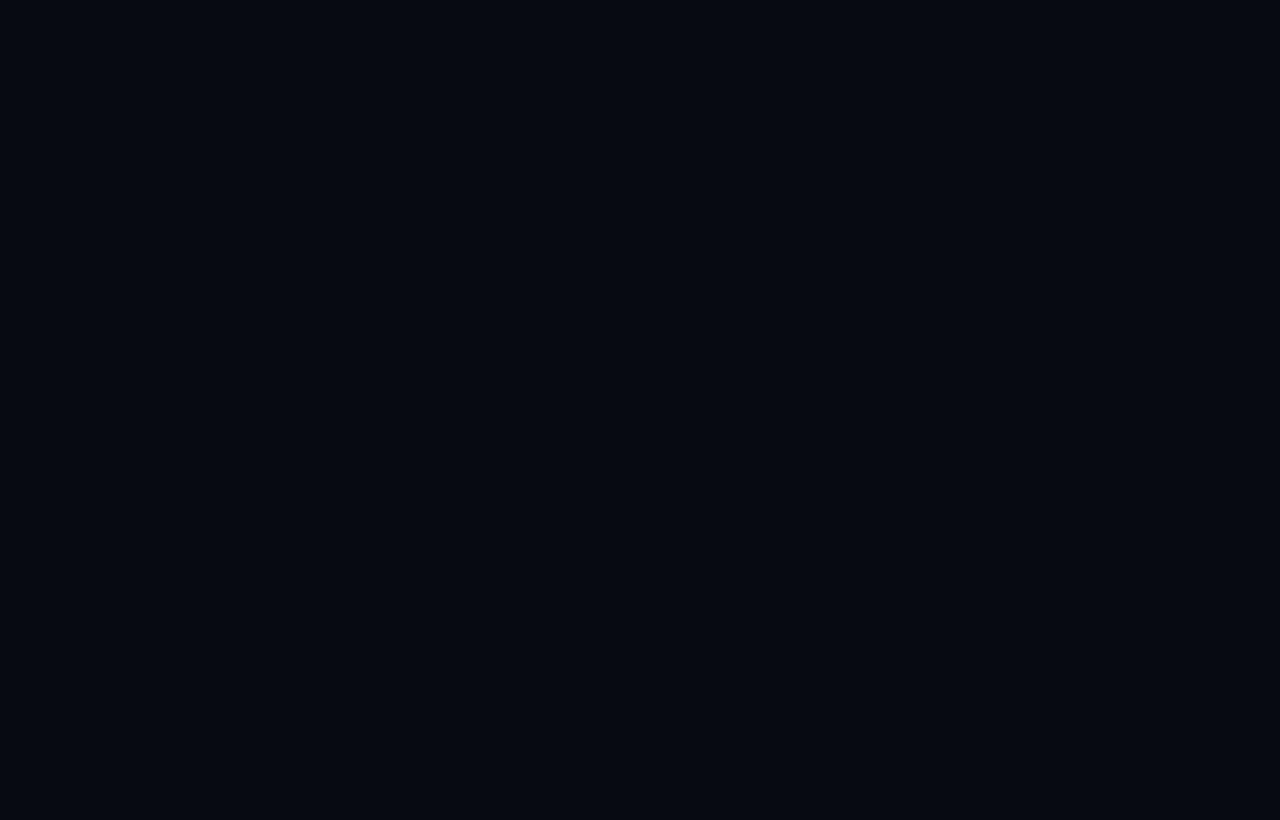
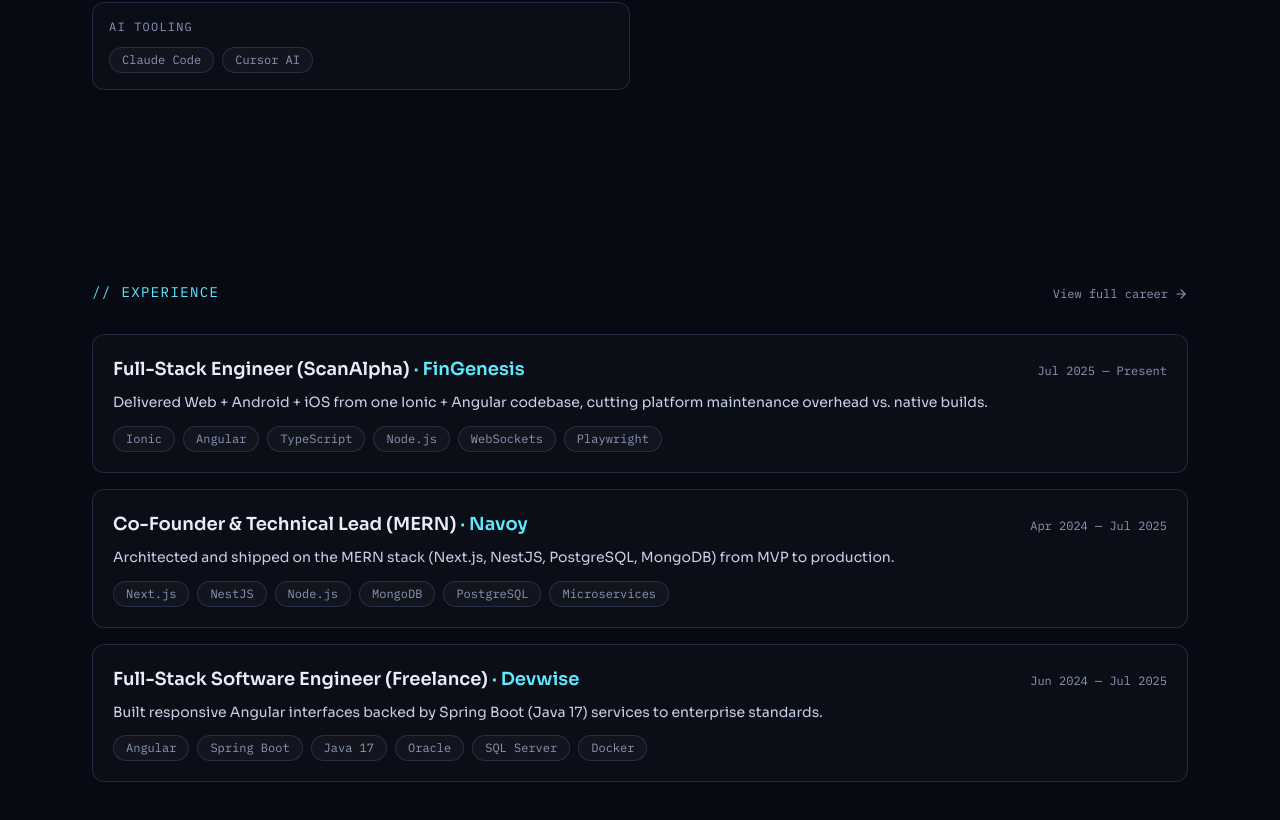
Before and after one commit to AlaeddineTabbane/AlaeddineTabbane.github.io, a Next.js app: page / in a window 1280 px wide. Shown: the part 1966-2786 px from the top of the page. Before the commit the page ends 983 px from the top, so only its background shows below. Built offline with nearby package versions, Linux system fonts and the light colour scheme.

Commit message:
feat: experience & projects summaries; assemble home page

```diff
--- a/app/page.tsx
+++ b/app/page.tsx
@@ -1,9 +1,19 @@
 import { Hero } from '@/components/sections/Hero';
+import { About } from '@/components/sections/About';
+import { Skills } from '@/components/sections/Skills';
+import { ExperienceSummary } from '@/components/sections/ExperienceSummary';
+import { ProjectsSummary } from '@/components/sections/ProjectsSummary';
+import { Contact } from '@/components/sections/Contact';
 
 export default function Home() {
   return (
     <main>
       <Hero />
+      <About />
+      <Skills />
+      <ExperienceSummary />
+      <ProjectsSummary />
+      <Contact />
     </main>
   );
 }
--- /dev/null
+++ b/components/sections/ExperienceSummary.tsx
@@ -0,0 +1,34 @@
+'use client';
+import Link from 'next/link';
+import { ArrowRight } from 'lucide-react';
+import { useLang } from '@/lib/i18n/LanguageContext';
+import { Section } from '@/components/Section';
+import { SectionReveal } from '@/components/SectionReveal';
+import { TechTag } from '@/components/TechTag';
+
+export function ExperienceSummary() {
+  const { t } = useLang();
+  const roles = t.experience.roles.slice(0, 3);
+  return (
+    <Section id="experience">
+      <SectionReveal>
+        <div className="mb-8 flex items-end justify-between gap-4">
+          <h2 className="font-mono text-sm uppercase tracking-widest text-cyan">// {t.experience.heading}</h2>
+          <Link href="/experience" className="inline-flex items-center gap-1.5 font-mono text-xs text-mut hover:text-cyan">{t.experience.viewAll} <ArrowRight className="h-3.5 w-3.5" /></Link>
+        </div>
+        <div className="grid gap-4">
+          {roles.map((r) => (
+            <div key={r.company + r.period} className="rounded-xl border border-line bg-white/[0.02] p-5">
+              <div className="flex flex-wrap items-baseline justify-between gap-2">
+                <h3 className="text-lg font-semibold text-ink">{r.title} <span className="text-cyan">· {r.company}</span></h3>
+                <span className="font-mono text-xs text-mut">{r.period}</span>
+              </div>
+              <p className="mt-2 text-sm leading-relaxed text-[#c8d1ea]">{r.bullets[0]}</p>
+              <div className="mt-3 flex flex-wrap gap-2">{r.tech.slice(0, 6).map((tch) => <TechTag key={tch}>{tch}</TechTag>)}</div>
+            </div>
+          ))}
+        </div>
+      </SectionReveal>
+    </Section>
+  );
+}
--- /dev/null
+++ b/components/sections/ProjectsSummary.tsx
@@ -0,0 +1,41 @@
+'use client';
+import Link from 'next/link';
+import { ArrowRight, ArrowUpRight } from 'lucide-react';
+import { useLang } from '@/lib/i18n/LanguageContext';
+import { Section } from '@/components/Section';
+import { SectionReveal } from '@/components/SectionReveal';
+import { TechTag } from '@/components/TechTag';
+import { hasCaseStudy } from '@/lib/data/projects';
+
+export function ProjectsSummary() {
+  const { t } = useLang();
+  const items = t.projects.items.slice(0, 4);
+  return (
+    <Section id="projects">
+      <SectionReveal>
+        <div className="mb-8 flex items-end justify-between gap-4">
+          <h2 className="font-mono text-sm uppercase tracking-widest text-cyan">// {t.projects.heading}</h2>
+          <Link href="/projects" className="inline-flex items-center gap-1.5 font-mono text-xs text-mut hover:text-cyan">{t.projects.viewAll} <ArrowRight className="h-3.5 w-3.5" /></Link>
+        </div>
+        <div className="grid gap-4 sm:grid-cols-2">
+          {items.map((p) => {
+            const Card = (
+              <div className="group h-full rounded-xl border border-line bg-white/[0.02] p-5 transition hover:border-cyan/60">
+                <div className="flex items-start justify-between gap-2">
+                  <h3 className="text-lg font-semibold text-ink">{p.name}</h3>
+                  {hasCaseStudy(p.slug) && <ArrowUpRight className="h-4 w-4 text-mut transition group-hover:text-cyan" />}
+                </div>
+                <p className="mt-1 text-sm text-mut">{p.tagline}</p>
+                <p className="mt-3 text-sm leading-relaxed text-[#c8d1ea]">{p.summary}</p>
+                <div className="mt-3 flex flex-wrap gap-2">{p.stack.slice(0, 5).map((s) => <TechTag key={s}>{s}</TechTag>)}</div>
+              </div>
+            );
+            return hasCaseStudy(p.slug)
+              ? <Link key={p.slug} href={`/projects/${p.slug}`} className="block h-full">{Card}</Link>
+              : <div key={p.slug}>{Card}</div>;
+          })}
+        </div>
+      </SectionReveal>
+    </Section>
+  );
+}
```
